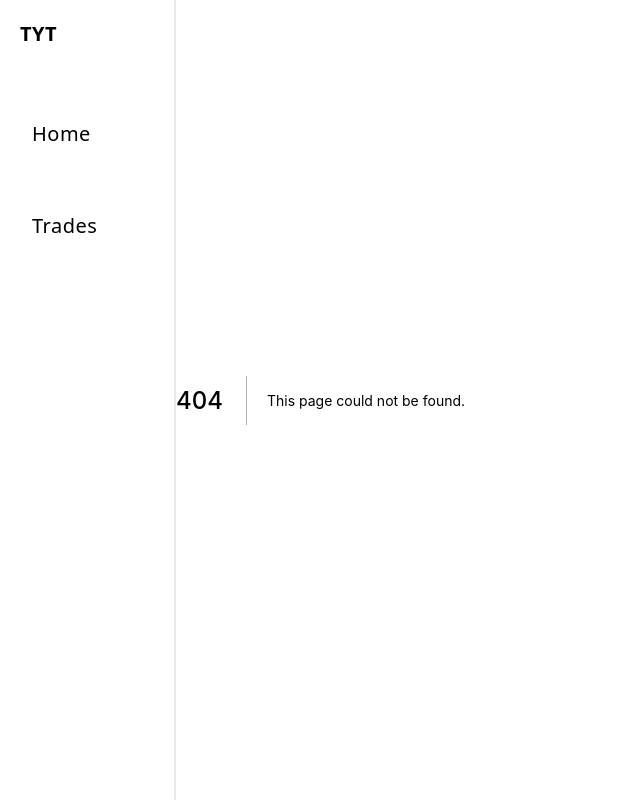
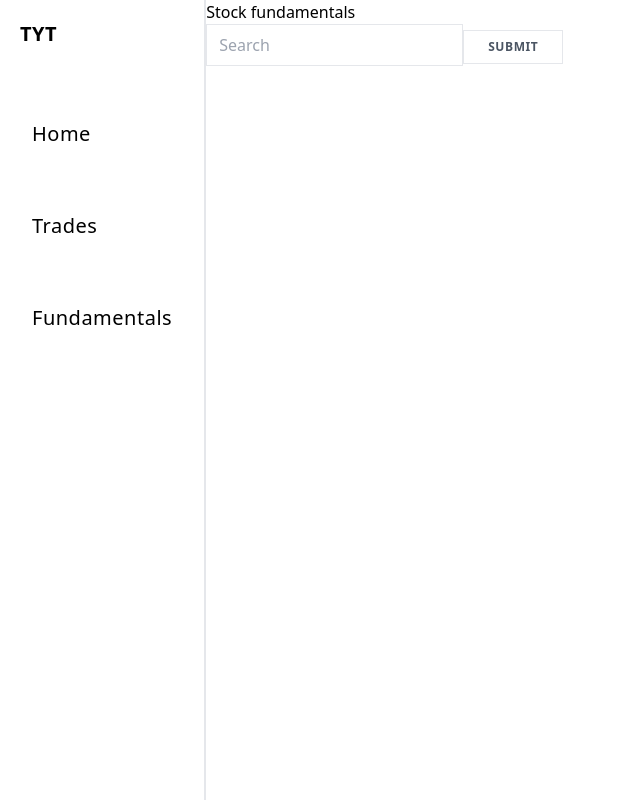
Before and after one commit to jackomoffett/tyt-clientapp, a Next.js app: page /fundamentals in a window 1280 px wide. Before the commit this address had no page. Shown: the whole page, without its empty margins (0-640 px from the left). Built offline with nearby package versions, Linux system fonts and the light colour scheme.

Commit message:
Added page for searching fundamentals

```diff
--- a/components/navbar/navbar.js
+++ b/components/navbar/navbar.js
@@ -3,7 +3,7 @@ import Link from "next/link";
 export const Navbar = () => {
   return (
     <>
-      <nav className="flex flex-col w-44 h-screen p3 border-solid border-r-2 border-light-blue-500">
+      <nav className="flex flex-col w-55 h-screen p3 border-solid border-r-2 border-light-blue-500">
         <div className="w-full p-5">
           <h2 className="text-xl font-bold tracking-wide">TYT</h2>
         </div>
@@ -22,6 +22,13 @@ export const Navbar = () => {
               </span>
             </a>
           </Link>
+          <Link href="/fundamentals">
+            <a className="group p-5 w-full">
+              <span className="flex align-center text-xl w-full tracking-wide p-3 group-hover:bg-gray-100 rounded-lg">
+                Fundamentals
+              </span>
+            </a>
+          </Link>
         </div>
       </nav>
     </>
--- /dev/null
+++ b/pages/fundamentals.js
@@ -0,0 +1,30 @@
+import React, { useState } from "react";
+import { useForm } from "react-hook-form";
+
+export const Fundamentals = () => {
+  const { register, handleSubmit, watch, errors } = useForm();
+
+  const onSubmit = (data) => console.log(data);
+
+  return (
+    <div>
+      <h1>Stock fundamentals</h1>
+      <div className="flex">
+        <form onSubmit={handleSubmit(onSubmit)}>
+          <input
+            className="border py-2 px-3 text-grey-darkest"
+            name="search"
+            placeholder="Search"
+            ref={register}
+          />
+          <input
+            type="submit"
+            className="bg-white sticky top-0 border border-gray-200 px-6 py-2 text-gray-600 font-bold tracking-wider uppercase text-xs"
+          />
+        </form>
+      </div>
+    </div>
+  );
+};
+
+export default Fundamentals;
--- a/pages/trades.js
+++ b/pages/trades.js
@@ -69,25 +69,25 @@ export const Trades = () => {
           <input
             className="border py-2 px-3 text-grey-darkest"
             name="ticker"
-            defaultValue="ticker"
+            placeholder="ticker"
             ref={register}
           />
           <input
             className="border py-2 px-3 text-grey-darkest"
             name="quantity"
-            defaultValue="quantity"
+            placeholder="quantity"
             ref={register}
           />
           <input
             className="border py-2 px-3 text-grey-darkest"
             name="price"
-            defaultValue="price"
+            placeholder="price"
             ref={register}
           />
           <input
             className="border py-2 px-3 text-grey-darkest"
             name="time"
-            defaultValue="time"
+            placeholder="time"
             ref={register}
           />
 
```
